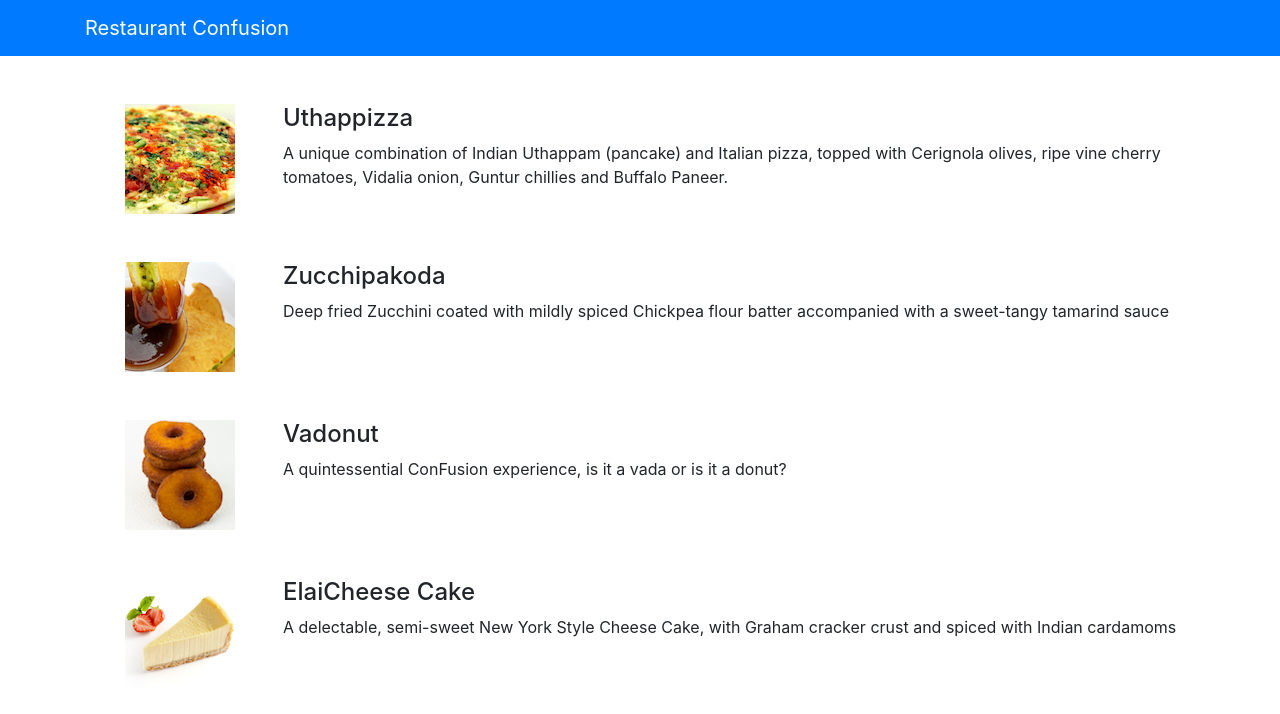
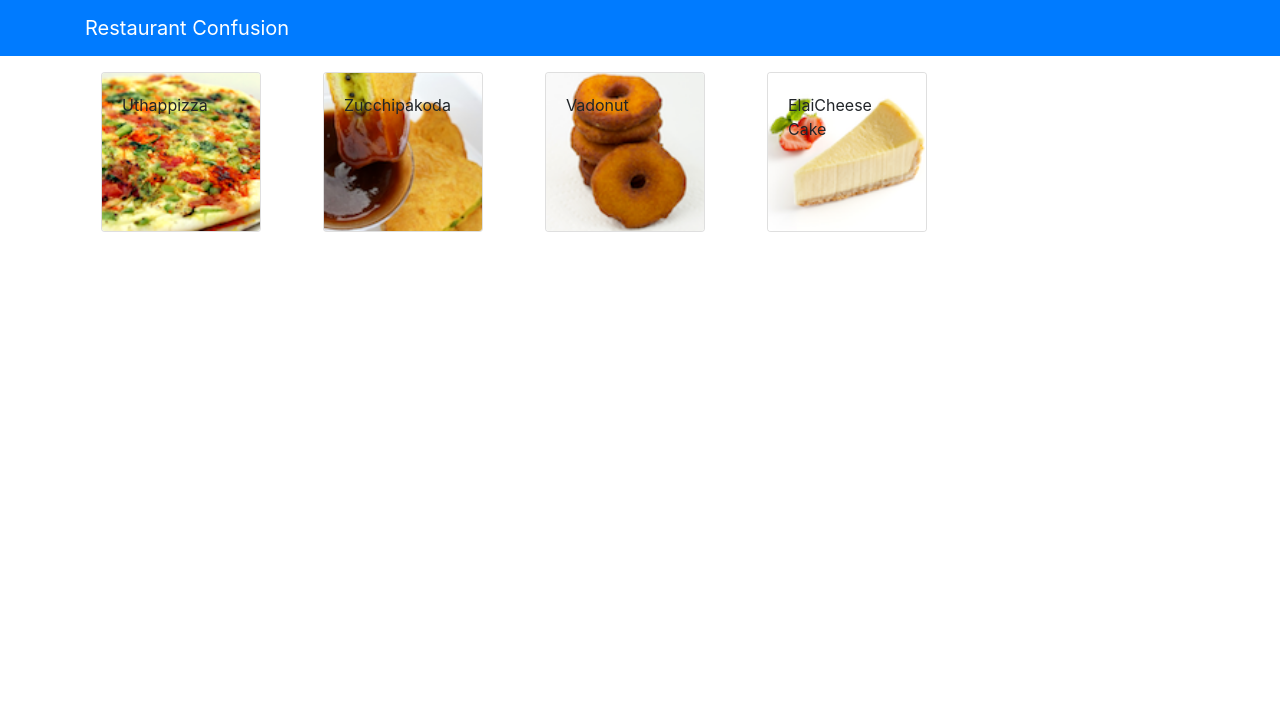
Before and after one commit to Prashant2303/React, a React (Create React App) app: page / in a window 1280 px wide. Shown: the top 714 px of the page. Built offline with nearby package versions, Linux system fonts and the light colour scheme.

Commit message:
Added Componnent

```diff
--- a/src/components/MenuComponent.js
+++ b/src/components/MenuComponent.js
@@ -1,28 +1,49 @@
 import React, { Component } from 'react';
-import { Media } from 'reactstrap';
+import { Card, CardImg, CardImgOverlay, CardBody, CardText, CardTitle } from 'reactstrap';
 class Menu extends Component {
 
     constructor(props){
         super(props);
 
         this.state = {
+            selectedDish: null
         }
     }
 
+    onDishSelect(dish){
+        this.setState({selectedDish : dish });
+    }
+
+    renderDish(dish){
+        if(dish!=null){
+            return(
+                <Card>
+                    <CardImg width='100%' src={dish.image} alt={dish.name} />
+                    <CardBody>
+                        {/* <CardTitle>{dish.name}</CardTitle> */}
+                        <CardText>{dish.description}</CardText>
+                    </CardBody>
+                </Card>
+            );
+        }
+        else{
+            return (
+                <div></div>
+            );
+        }
+    }
     render(){
 
         const menu = this.props.dishes.map((dish) => {
             return (
-                <div key = {dish.id} className = 'col-12 mt-5'>
-                    <Media tag='li'>
-                        <Media left middle>
-                            <Media object src={dish.image} alt={dish.name} />
-                        </Media>
-                        <Media body className = 'ml-5'>
-                            <Media heading>{dish.name}</Media>
-                            <p>{dish.description}</p>
-                        </Media>
-                    </Media>
+                <div key = {dish.id} className = 'col-12 col-md-2 m-3'>
+                    <Card onClick={() => this.onDishSelect(dish)}>
+                        <CardImg width='100%' src={dish.image} alt={dish.name} />
+                        <CardImgOverlay>
+                            <CardTitle>{dish.name}</CardTitle>
+                            {/* <CardText>{dish.description}</CardText> */}
+                        </CardImgOverlay>
+                    </Card>
                 </div>
             );
         });
@@ -30,9 +51,10 @@
         return (
             <div className='container'>
                 <div className='row'>
-                    <Media list>
-                        {menu}
-                    </Media>
+                    {menu}
+                </div>
+                <div className='row'>
+                    {this.renderDish(this.state.selectedDish)}
                 </div>
             </div>
         );
--- a/src/index.css
+++ b/src/index.css
@@ -6,7 +6,9 @@
   -webkit-font-smoothing: antialiased;
   -moz-osx-font-smoothing: grayscale;
 }
-
+.card-img-overlay:hover{
+  cursor: pointer;
+}
 code {
   font-family: source-code-pro, Menlo, Monaco, Consolas, 'Courier New',
     monospace;
```
